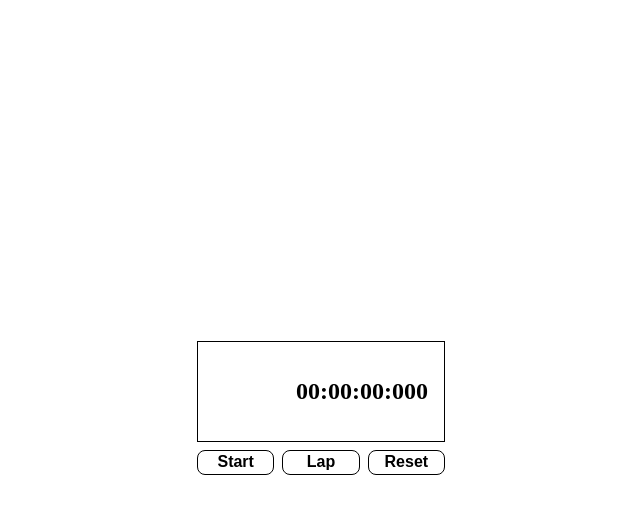
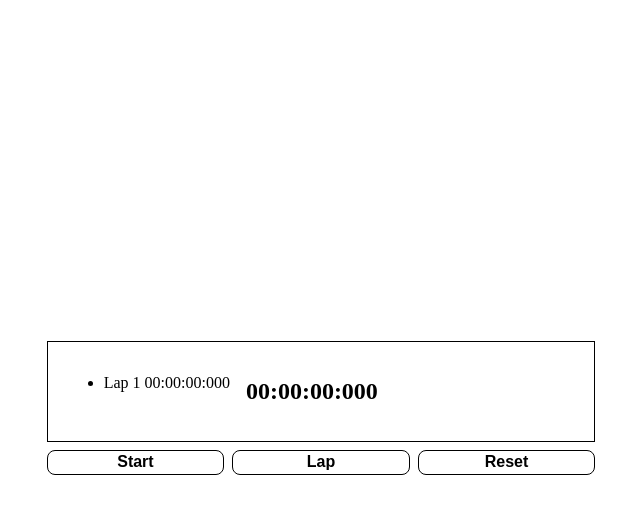
Before and after one commit to Shopify/eng-intern-assessment-react, a React app: page / in a window 1280 px wide. Both pictures are taken after a click on the button "Lap". Shown: the top 514 px of the page, without its empty margins (327-967 px from the left). Built offline with nearby package versions, Linux system fonts and the light colour scheme.

Commit message:
Created LapDisplay and LapList components for displaying laps in the stopwatch

```diff
--- a/src/App.tsx
+++ b/src/App.tsx
@@ -42,7 +42,11 @@ export default function App() {
                         }
                     }}
                     lap={() => {
-                        if (isRunning) {
+                        // Don't add a lap if the last lap was at the same time
+                        if(laps.length > 0 && laps[laps.length - 1].startTime === timeCounter) {
+                            return;
+                        }
+
                         setLaps([
                             ...laps,
                             {
@@ -50,7 +54,6 @@ export default function App() {
                                 duration: timeCounter - (laps.length > 0 ? laps[laps.length - 1].startTime : 0),
                             },
                         ]);
-                        }
                     }}
                     reset={() => {
                         setLaps([]);
--- a/src/StopWatch.css
+++ b/src/StopWatch.css
@@ -6,3 +6,11 @@
     border: 1px solid black;
     padding: 1rem;
 }
+
+.faster {
+    color: green;
+}
+
+.slower {
+    color: red;
+}
--- a/src/StopWatch.tsx
+++ b/src/StopWatch.tsx
@@ -33,17 +33,49 @@ export const formatTime = (time: number) => {
     return `${hoursString}:${minutesString}:${secondsString}:${msString}`;
 }
 
+export interface LapListProps {
+    laps: Lap[],
+    time: number,
+}
+
+export interface LapDisplayProps {
+    faster?: boolean, // true for faster, false for slower, undefined for neither (first lap)
+    lap: Lap,
+    id: number,
+}
+
+export function LapDisplay (props: LapDisplayProps) {
+    return(
+        <li
+            className={props.faster ? 'faster' : props.faster === false ? 'slower' : ''}
+        >
+            Lap {props.id} {formatTime(props.lap.duration)}
+        </li>
+    )
+}
+
+export function LapList(props: LapListProps) {
+    return(
+        <ul>
+            {props.laps.map((lap, index) => (
+                <LapDisplay
+                    key={index}
+                    lap={lap}
+                    id={index + 1}
+                    faster={index === 0 ? undefined : lap.duration < props.laps[index - 1].duration}
+                />
+            ))}
+        </ul>
+    )
+}
 
 export default function StopWatch(props: StopWatchProps) {
     return(
         <div className="stopwatch">
-            <ul>
-                {props.laps.map((lap, index) => (
-                    <li key={index}>
-                        {formatTime(lap.duration)}
-                    </li>
-                ))}
-            </ul>
+            <LapList
+                laps={props.laps}
+                time={props.time}
+            />
             <h1>
                 {formatTime(props.time)}
             </h1>
```
Lines whose indentation alone changed are shown as unchanged.
